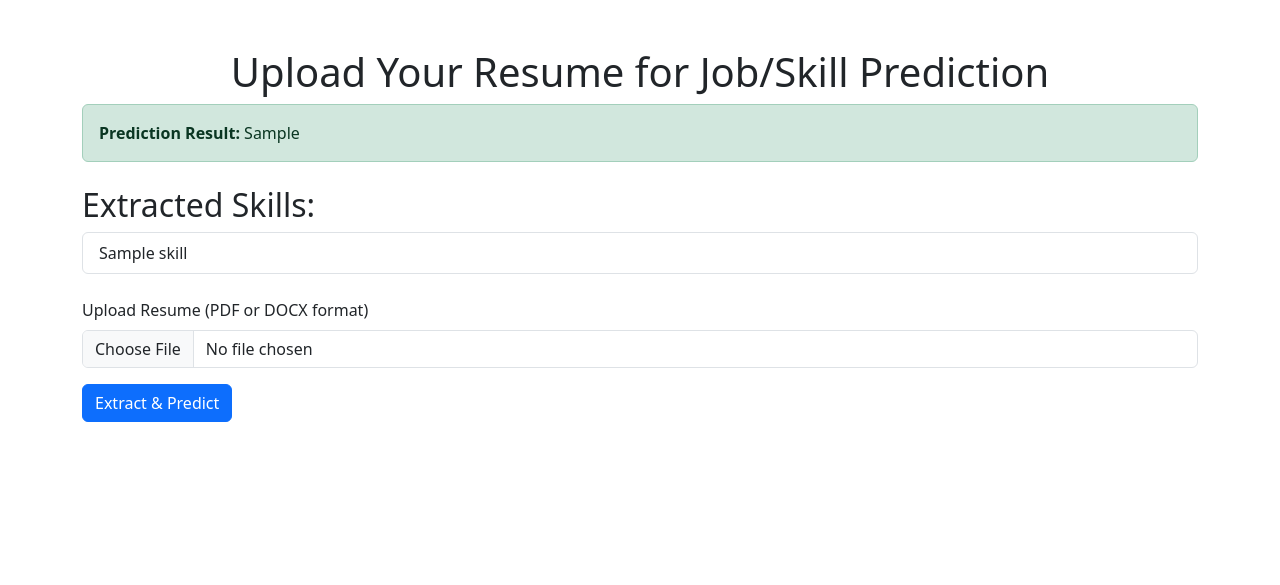
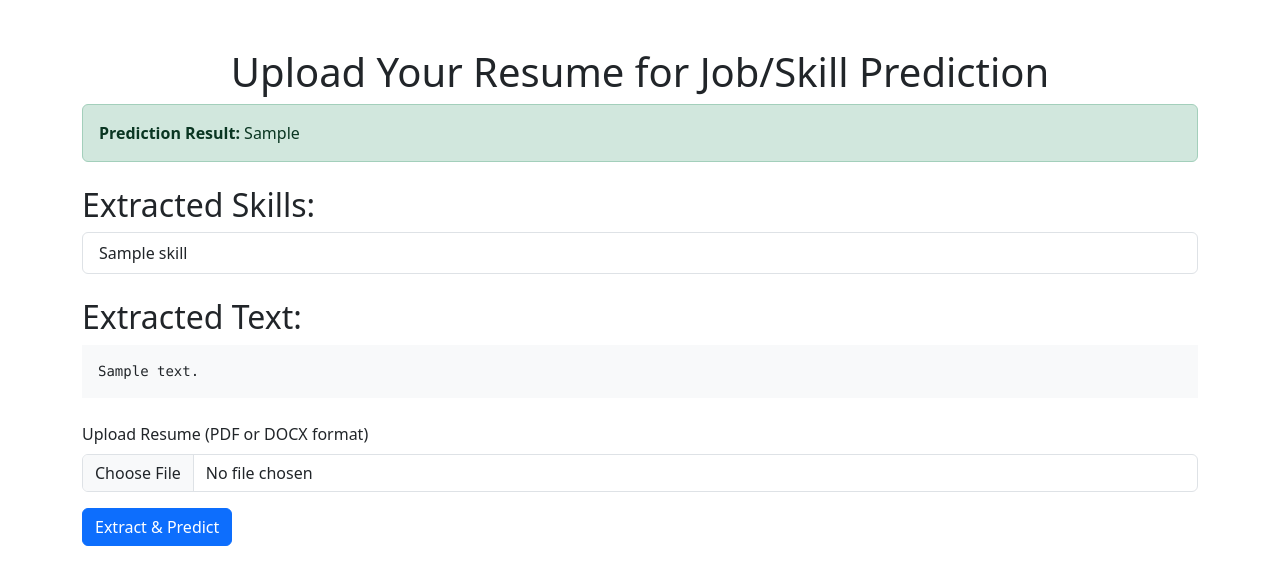
Before and after one commit to tarique2516/website-for-ml, a Flask app: template templates/index.html in a window 1280 px wide. Shown: the top 585 px of the page. Run offline with Flask 3, Linux system fonts and the light colour scheme; the template is opened without the code that fills it: most values are stand-ins (such as "Sample title", 1, 10 or a date in 2020); some libraries are stand-ins or nearby versions.

Commit message:
need to modify extracted skills

```diff
--- a/app.py
+++ b/app.py
@@ -33,11 +33,11 @@ def extract_text_from_file(file):
 
     return text.strip() if text.strip() else None
 
-
+#Need to modify extracted skills.
 # Extract skills from the resume text by searching for a "Skills:" section
 def extract_skills_from_text(text):
     # This regex looks for a line starting with "Skills:" (case-insensitive)
-    pattern = re.compile(r"skills\s*:\s*(.*)", re.IGNORECASE)
+    pattern = re.compile(r"Skills\s*:\s*(.*)", re.IGNORECASE)
     matches = pattern.findall(text)
     if matches:
         # Assuming the first occurrence is the skills list
@@ -72,11 +72,11 @@ def process_resume(file):
     rf, tfidf = load_model_and_vectorizer()
 
     if rf is None or tfidf is None:
-        return "[ERROR] ML model is missing!", None, None
+        return "[ERROR] ML model is missing!", None, None, None
 
     text = extract_text_from_file(file)
     if not text:
-        return "[ERROR] Invalid or unsupported file format!", None, None
+        return "[ERROR] Invalid or unsupported file format!", None, None, None
 
     # Extract skills from the text
     extracted_skills = extract_skills_from_text(text)
@@ -90,20 +90,20 @@ def process_resume(file):
         predicted_job = rf.predict(text_vectorized)[0]
         print("Predicted Job:", predicted_job)
 
-        return None, predicted_job, extracted_skills
+        return None, predicted_job, extracted_skills, text
     except Exception as e:
         print(f"[ERROR] Prediction failed: {e}")
-        return f"[ERROR] Prediction failed: {e}", None, extracted_skills
+        return f"[ERROR] Prediction failed: {e}", None, extracted_skills, text
 
 
 app = Flask(__name__, template_folder="templates")
-
 
 @app.route("/", methods=["GET", "POST"])
 def index():
     predicted_job = None
     error_message = None
     extracted_skills = []
+    extracted_text = ""
 
     if request.method == "POST":
         if "resume" not in request.files:
@@ -113,13 +113,13 @@ def index():
             if file.filename == "":
                 error_message = "No selected file!"
             else:
-                error_message, predicted_job, extracted_skills = process_resume(
-                    file)
+                error_message, predicted_job, extracted_skills, extracted_text = process_resume(file)
 
     return render_template("index.html",
                            predicted_job=predicted_job or "",
                            error_message=error_message or "",
-                           extracted_skills=extracted_skills)
+                           extracted_skills=extracted_skills,
+                           extracted_text=extracted_text)
 
 
 if __name__ == "__main__":
--- a/templates/index.html
+++ b/templates/index.html
@@ -36,6 +36,14 @@
     </div>
     {% endif %}
 
+    <!-- Display extracted text if available -->
+    {% if extracted_text %}
+    <div class="mt-4">
+      <h2>Extracted Text:</h2>
+      <pre class="bg-light p-3">{{ extracted_text }}</pre>
+    </div>
+    {% endif %}
+
     <!-- Resume Upload Form -->
     <form action="/" method="POST" enctype="multipart/form-data" class="mt-4">
       <div class="mb-3">
```
